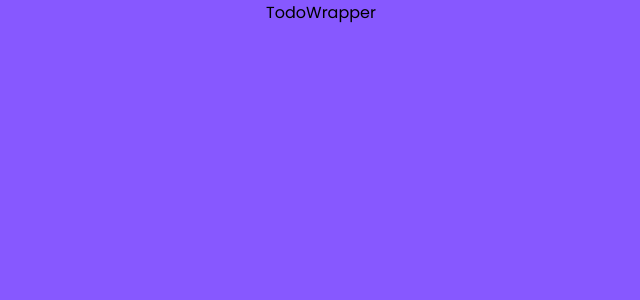
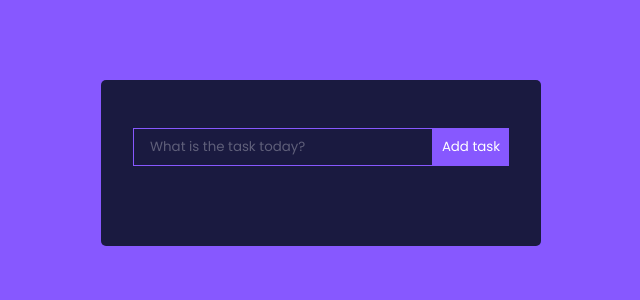
Before and after one commit to dvaug86/Tutorial-Ope-Todo-List, a React (Create React App) app: page / in a window 1280 px wide. Shown: the top 300 px of the page, without its empty margins (319-959 px from the left). Built offline with nearby package versions, Linux system fonts and the light colour scheme.

Commit message:
added created form and its function

```diff
--- a/src/components/TodoForm.jsx
+++ b/src/components/TodoForm.jsx
@@ -1,9 +1,27 @@
-import React from 'react'
+import React, { useState } from "react";
 
 const TodoForm = () => {
-  return (
-    <div>TodoForm</div>
-  )
+  const [value, setValue] = useState("");
+
+const handleSubmit = e =>{
+  e.preventDefault();  //by default when you hit submit the page reloads so this e.preventDefault() function stops that
+  console.log(value)
+
 }
 
-export default TodoForm
+  return (
+    <form className="TodoForm" onSubmit={handleSubmit}>
+      <input
+        type="text"
+        className="todo-input"
+        placeholder="What is the task today?"
+        onChange={(e) => setValue(e.target.value)}
+      />
+      <button type="submit" className="todo-btn">
+        Add task
+      </button>
+    </form>
+  );
+};
+
+export default TodoForm;
--- a/src/components/TodoWrapper.jsx
+++ b/src/components/TodoWrapper.jsx
@@ -1,8 +1,11 @@
 import React from 'react'
+import TodoForm from './TodoForm'
 
 const TodoWrapper = () => {
   return (
-    <div>TodoWrapper</div>
+    <div className='TodoWrapper'>
+        <TodoForm/>
+    </div>
   )
 }
 
```
